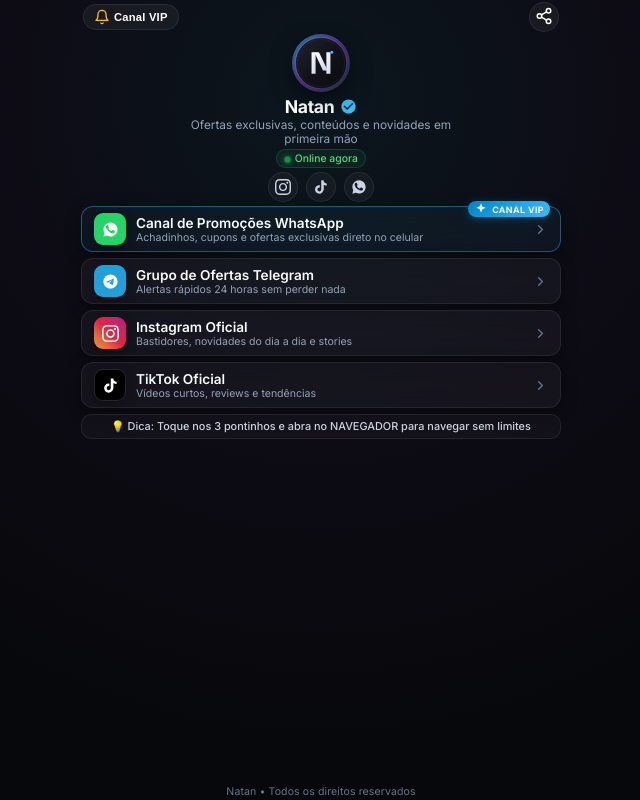
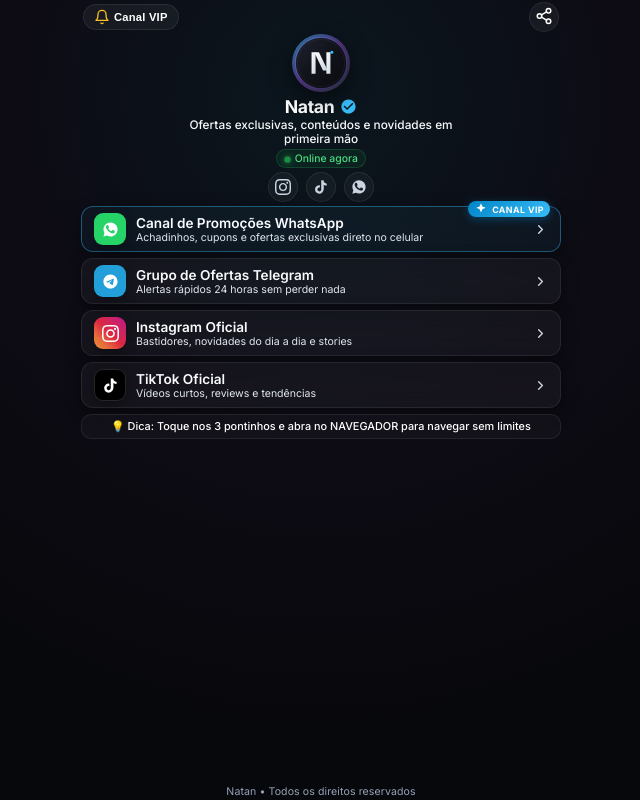
Before and after one commit to SchaideNunes/LinkTreeNatan, a website: page index.html in a window 1280 px wide. Shown: the whole page, without its empty margins (319-959 px from the left). Drawn offline with Linux system fonts and the light colour scheme.

Commit message:
style: increase contrast and brightness of description texts and subtitles for optimal readability

```diff
--- a/index.html
+++ b/index.html
@@ -32,8 +32,8 @@
   --bg-card-hover: rgba(255, 255, 255, 0.08);
 
   --text-primary: #ffffff;
-  --text-secondary: #94a3b8;
-  --text-muted: #64748b;
+  --text-secondary: #e2e8f0;
+  --text-muted: #94a3b8;
   --text-dark: #0f172a;
 
   --border-subtle: rgba(255, 255, 255, 0.08);
@@ -223,7 +223,8 @@ body {
 
 .profile-bio {
   font-size: 0.86rem;
-  color: var(--text-secondary);
+  color: #f8fafc;
+  font-weight: 450;
   line-height: 1.45;
   max-width: 360px;
   margin-bottom: 10px;
@@ -266,7 +267,7 @@ body {
   font-size: 0.77rem;
   font-weight: 500;
   line-height: 1.4;
-  color: #cbd5e1;
+  color: #ffffff;
   text-align: center;
   width: 100%;
   backdrop-filter: blur(8px);
@@ -406,7 +407,7 @@ body {
 
 .link-card-subtitle {
   font-size: 0.77rem;
-  color: var(--text-secondary);
+  color: #e2e8f0;
   line-height: 1.3;
   white-space: nowrap;
   overflow: hidden;
@@ -417,7 +418,7 @@ body {
   display: inline-flex;
   align-items: center;
   justify-content: center;
-  color: var(--text-muted);
+  color: #cbd5e1;
   flex-shrink: 0;
   transition: transform var(--transition-fast), color var(--transition-fast);
 }
--- a/style.css
+++ b/style.css
@@ -10,8 +10,8 @@
   --bg-card-hover: rgba(255, 255, 255, 0.075);
 
   --text-primary: #ffffff;
-  --text-secondary: #94a3b8;
-  --text-muted: #64748b;
+  --text-secondary: #e2e8f0;
+  --text-muted: #94a3b8;
   --text-dark: #0f172a;
 
   --border-subtle: rgba(255, 255, 255, 0.08);
@@ -205,7 +205,8 @@ body {
 
 .profile-bio {
   font-size: 0.86rem;
-  color: var(--text-secondary);
+  color: #f8fafc;
+  font-weight: 450;
   line-height: 1.45;
   max-width: 360px;
   margin-bottom: 10px;
@@ -250,7 +251,7 @@ body {
   font-size: 0.77rem;
   font-weight: 500;
   line-height: 1.4;
-  color: #cbd5e1;
+  color: #ffffff;
   text-align: center;
   width: 100%;
   backdrop-filter: blur(8px);
@@ -408,7 +409,7 @@ body {
 
 .link-card-subtitle {
   font-size: 0.77rem;
-  color: var(--text-secondary);
+  color: #e2e8f0;
   line-height: 1.3;
   white-space: nowrap;
   overflow: hidden;
@@ -420,7 +421,7 @@ body {
   display: inline-flex;
   align-items: center;
   justify-content: center;
-  color: var(--text-muted);
+  color: #cbd5e1;
   flex-shrink: 0;
   transition: transform var(--transition-fast), color var(--transition-fast);
 }
```
